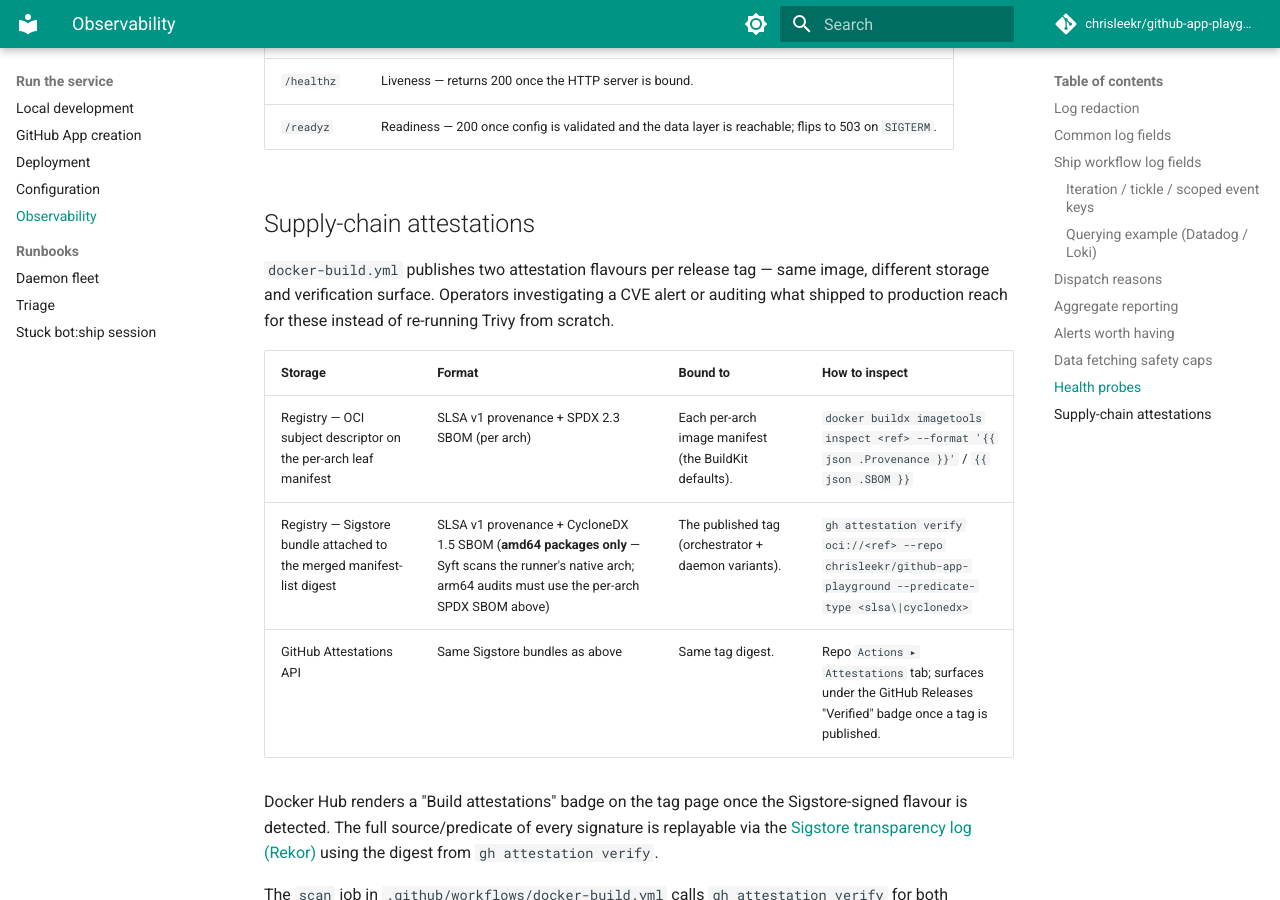
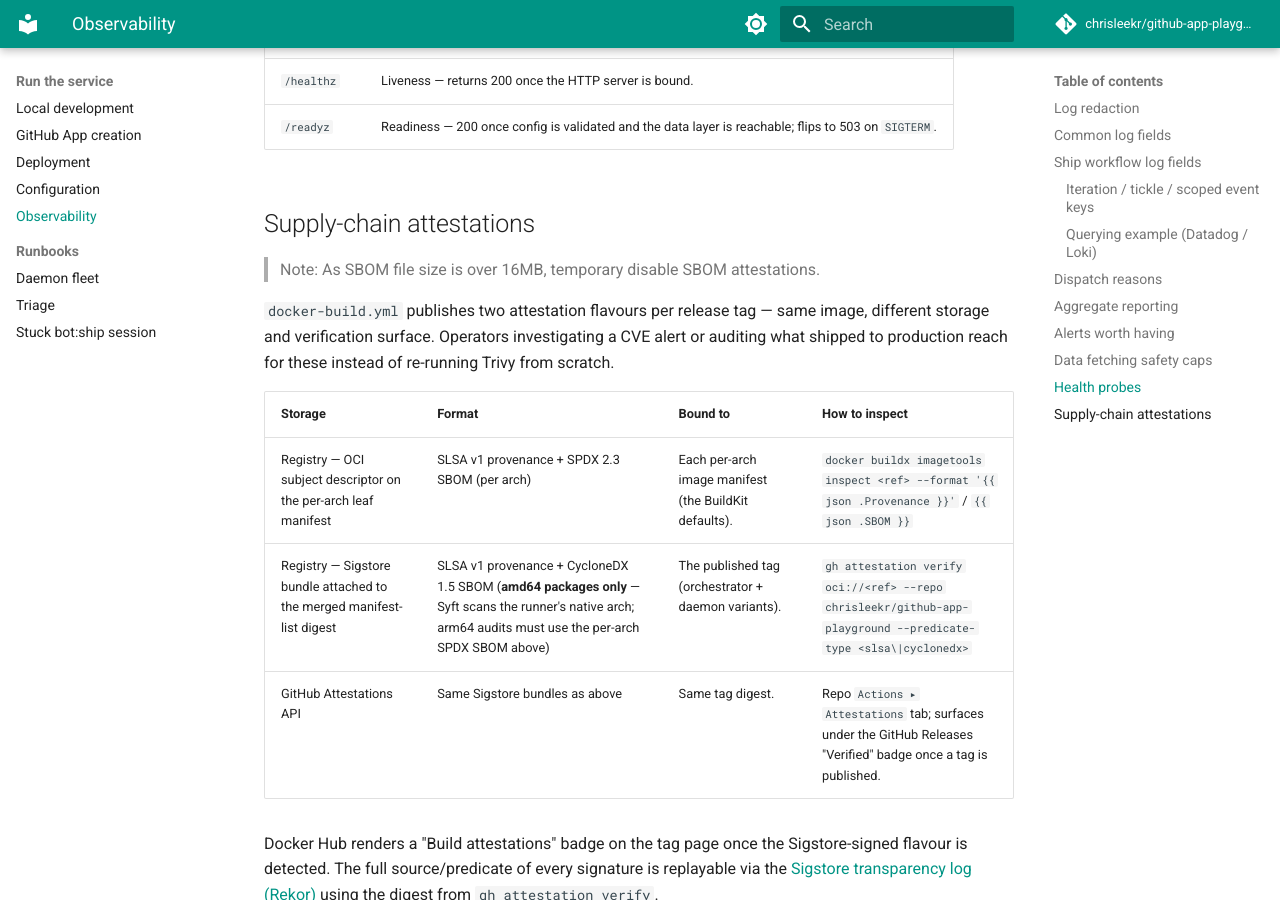
Before and after one commit to chrisleekr/github-app-playground, an MkDocs documentation site: the page built from docs/operate/observability.md, in a window 1280 px wide and 900 px high, scrolled down 6278 px. Built offline with MkDocs 1.6.1 and Material for MkDocs 9.7.7, drawn with Linux system fonts in a browser that asks for light colours; comment, search, counter and statistics services are not loaded.

Commit message:
fix(attestations): disable attestation to avoid workflow failure

```diff
--- a/docs/operate/observability.md
+++ b/docs/operate/observability.md
@@ -141,6 +141,8 @@ Alert rule: any `level=warn msg~"exceeded MAX_FETCHED cap"` occurrence is intere
 
 ## Supply-chain attestations
 
+> Note: As SBOM file size is over 16MB, temporary disable SBOM attestations.
+
 `docker-build.yml` publishes two attestation flavours per release tag — same image, different storage and verification surface. Operators investigating a CVE alert or auditing what shipped to production reach for these instead of re-running Trivy from scratch.
 
 | Storage                                                                | Format                                                                                                                                                      | Bound to                                              | How to inspect                                                                                                  |
```
Also changed, not shown: docs/operate/deployment.md (+2 -0 lines), 1 other file.
